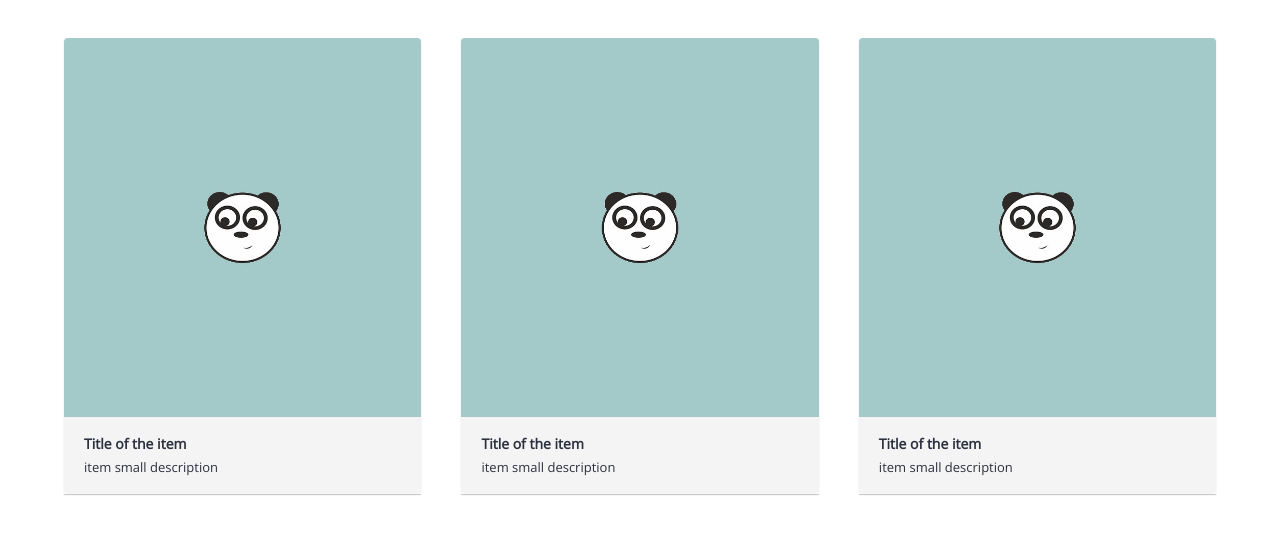
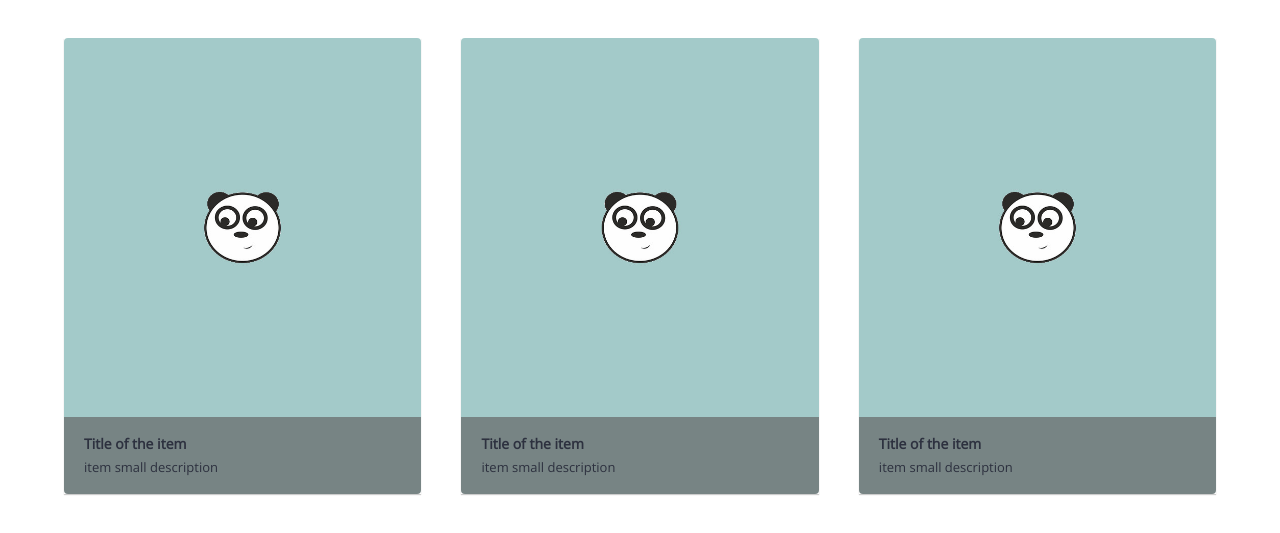
Before and after one commit to gayanvirajith/responsive-gallery-items, a plain HTML site: page index.html in a window 1280 px wide. Shown: the part 167-700 px from the top of the page. Drawn offline with nearby package versions, Linux system fonts and the light colour scheme.

Commit message:
change background color of gallery item footer

```diff
--- a/css/partials/_variables.scss
+++ b/css/partials/_variables.scss
@@ -1,7 +1,7 @@
 // colors
 
-$color-1: #2d313f; // blue
-$color-2: #f4f4f4; // green
+$color-1: #2d313f;
+$color-2: #778484;
 
 // General colors
 
```
Also changed, not shown: css/style.css.
